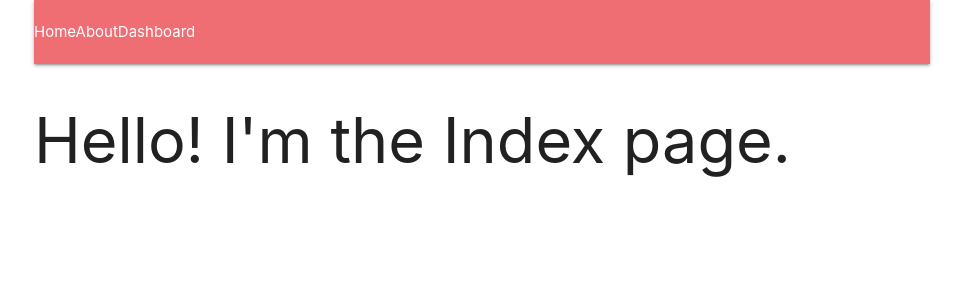
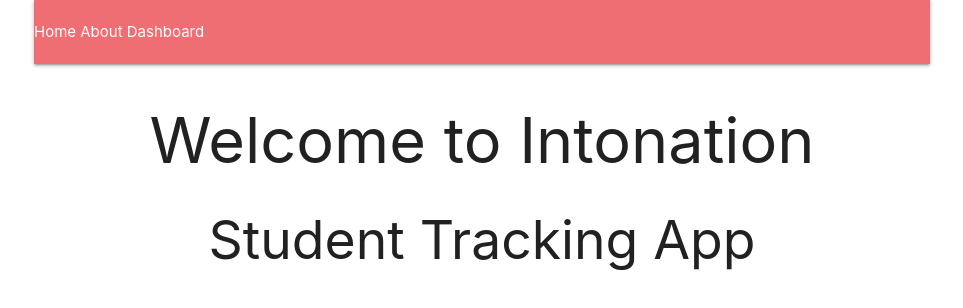
Before and after one commit to DeletedC/intonation, a Next.js app: page / in a window 1280 px wide. Shown: the top 308 px of the page, without its empty margins (158-1121 px from the left). Built offline with nearby package versions, Linux system fonts and the light colour scheme.

Commit message:
Fixed the fetch calls under the Teachers page

```diff
--- a/components/Nav.js
+++ b/components/Nav.js
@@ -2,10 +2,10 @@ import Link from 'next/link';
 
 const Nav = () => {
     return (
-        <nav>
-            <Link href={'/'}><a>Home</a></Link>
-            <Link href={'/about'}><a>About</a></Link>
-            <Link href={'/teachers'}><a>Dashboard</a></Link>
+        <nav className="nav-wrapper">
+            <Link href={'/'}><a>Home   </a></Link>
+            <Link href={'/about'}><a>About   </a></Link>
+            <Link href={'/teachers'}><a>Dashboard   </a></Link>
         </nav>
     );
 };
--- a/pages/index.js
+++ b/pages/index.js
@@ -8,7 +8,11 @@ const Index = (props) => {
     const data = props.data;
     return (
         <Layout>
-            <h1>Hello! I'm the Index page.</h1>
+            <header className="center-align">
+                <h1>Welcome to Intonation</h1>
+                <h2>Student Tracking App</h2>
+            </header>
+
         </Layout>
     );
 };
```
Also changed, not shown: pages/teachers/index.js (+4 -4 lines).
